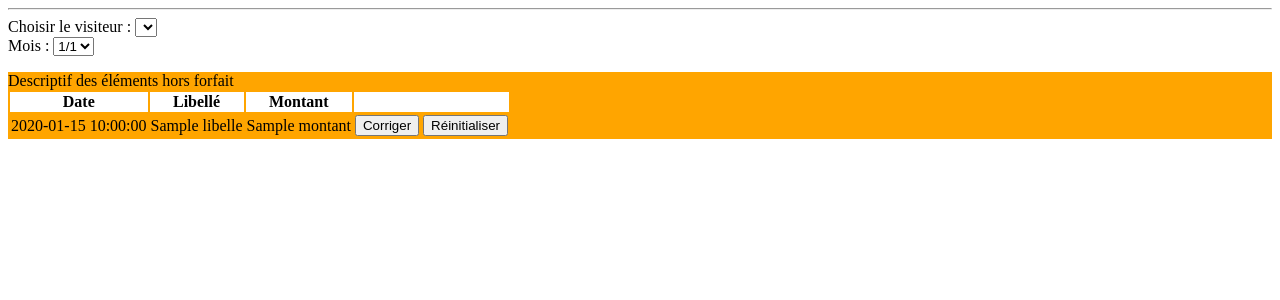
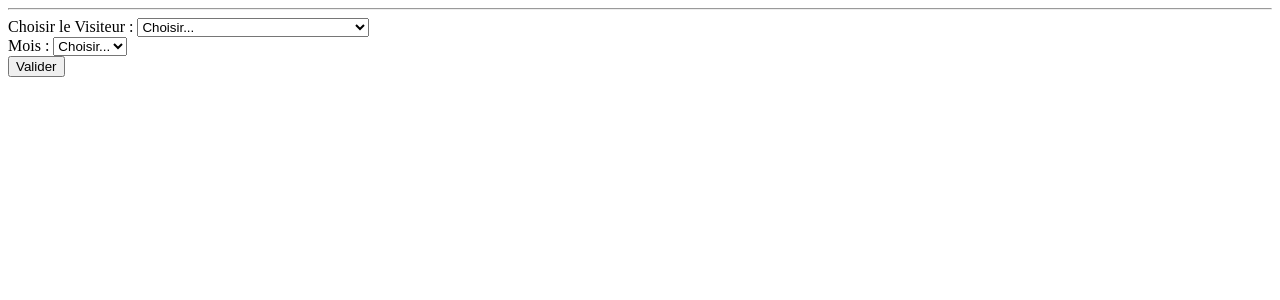
Before and after one commit to TamagoNier/AP_GSB, a PHP site: template src/Vues/v_validerFrais.php in a window 1280 px wide. Shown: the top 300 px of the page. Run offline with PHP 8.4, Linux system fonts and the light colour scheme; the template is opened without the code that fills it: most values are stand-ins (such as "Sample title", 1, 10 or a date in 2020); data that the repository does not hold is empty.

Commit message:
creation de v_elementsForfait ainsi que du debut du controler c_validerfrais

```diff
--- a/src/Vues/v_validerFrais.php
+++ b/src/Vues/v_validerFrais.php
@@ -23,118 +23,53 @@
 
 <div class="row">
 
+    <!-- RAJOUTER OPTION DE CHOISIR TOUS LES VISITEURS ET TOUS LES MOIS-->
+
     <div class="col-md-4">
-        <form action="index.php?uc=etatFrais&action=voirEtatFrais"
+        <form action="index.php?uc=validerfrais&action=afficheFrais"
               method="post" role="form">
             <div class="form-group">
-                <label for="lstMois" accesskey="n">Choisir le visiteur : </label>
-                <select id="lstMois" name="lstMois" class="form-control">
+                <label for="leVisiteur" accesskey="n">Choisir le Visiteur : </label>
+                <select id="leVisiteur" name="leVisiteur" class="form-control">
+                    <option value="none">Choisir...</option>
                     <?php
-                    foreach ($visiteur as $idVisiteur) {
-
-                        if ($visiteur == $VisiteurASelectionner) {
+                    foreach ($lesVisiteurs as $unVisiteur) {
+                        $id = $unVisiteur['id'];
+                        $nom = $unVisiteur['nom'];
+                        $prenom = $unVisiteur['prenom'];
                             ?>
-                            <option selected value="<?php echo $visiteur ?>">
-                                <?php echo $nomvisiteur . $prenomvisiteur ?> </option>
+                            <option value="<?php echo $id ?>">
+                                <?php echo $nom . ' ' . $prenom ?> </option>
                             <?php
-                        } else {
-
-                        }
                     }
                     ?>
 
                 </select>
             </div>
 
+
             <div class="form-group">
-                <label for="lstMois" accesskey="n">Mois : </label>
-                <select id="lstMois" name="lstMois" class="form-control">
-                    <?php
+                <label for="leMois" accesskey="n">Mois : </label>
+                <select id="leMois" name="leMois" class="form-control">
+                    <option value="none">Choisir...</option>
+                        <?php
+                    $lesMois = $pdo->getLesMoisDisponibles($id);
                     foreach ($lesMois as $unMois) {
                         $mois = $unMois['mois'];
                         $numAnnee = $unMois['numAnnee'];
                         $numMois = $unMois['numMois'];
-                        if ($mois == $moisASelectionner) {
-                            ?>
-                            <option selected value="<?php echo $mois ?>">
-                                <?php echo $numMois . '/' . $numAnnee ?> </option>
-                            <?php
-                        } else {
                             ?>
                             <option value="<?php echo $mois ?>">
                                 <?php echo $numMois . '/' . $numAnnee ?> </option>
                             <?php
                         }
-                    }
                     ?>
 
                 </select>
             </div>
 
+            <input id="ok" type="submit" value="Valider" class="btn btn-success"
+                   role="button">
         </form>
-
     </div>
-
 </div>
-
-<div class="panel panel-info">
-        <div class="panel-heading">Descriptif des éléments hors forfait</div>
-        <table class="table table-bordered table-responsive">
-            <thead>
-                <tr>
-                    <th class="date">Date</th>
-                    <th class="libelle">Libellé</th>
-                    <th class="montant">Montant</th>
-                    <th class="action">&nbsp;</th>
-                </tr>
-            </thead>
-            <tbody>
-            <?php
-            foreach ($lesFraisHorsForfait as $unFraisHorsForfait) {
-                $libelle = htmlspecialchars($unFraisHorsForfait['libelle']);
-                $date = $unFraisHorsForfait['date'];
-                $montant = $unFraisHorsForfait['montant'];
-                $id = $unFraisHorsForfait['id']; ?>
-                <tr>
-                    <td> <?php echo $date ?></td>
-                    <td> <?php echo $libelle ?></td>
-                    <td><?php echo $montant ?></td>
-                    <td>
-                        <button class="btn btn-success" type="submit">Corriger</button>
-                <button class="btn btn-danger" type="reset">Réinitialiser</button>
-
-                    </td>
-                </tr>
-                <?php
-            }
-            ?>
-            </tbody>
-        </table>
-    </div>
-
-
-<!--
-<div class="panel panel-info">
-    <div class="panel-heading" style="color: white; background-color: #df6900 ">Descriptif des éléments hors forfait
-    <table class="table table-bordered table-responsive" style="color : black; background-color: white;">
-        <tr>
-            <th class="date">Date</th>
-            <th class="libelle">Libellé</th>
-            <th class='montant'>Montant</th>
-        </tr>
-        <?php
-        foreach ($lesFraisHorsForfait as $unFraisHorsForfait) {
-            $date = $unFraisHorsForfait['date'];
-            $libelle = htmlspecialchars($unFraisHorsForfait['libelle']);
-            $montant = $unFraisHorsForfait['montant']; ?>
-            <tr>
-                <td><?php echo $date ?></td>
-                <td><?php echo $libelle ?></td>
-                <td><?php echo $montant ?></td>
-            </tr>
-            <?php
-        }
-        ?>
-    </table>
-</div>
--->
```
Also changed, not shown: src/Controleurs/c_validerFrais.php (+14 -37 lines), src/Vues/v_elementsForfait.php (added, +48 -0 lines).
